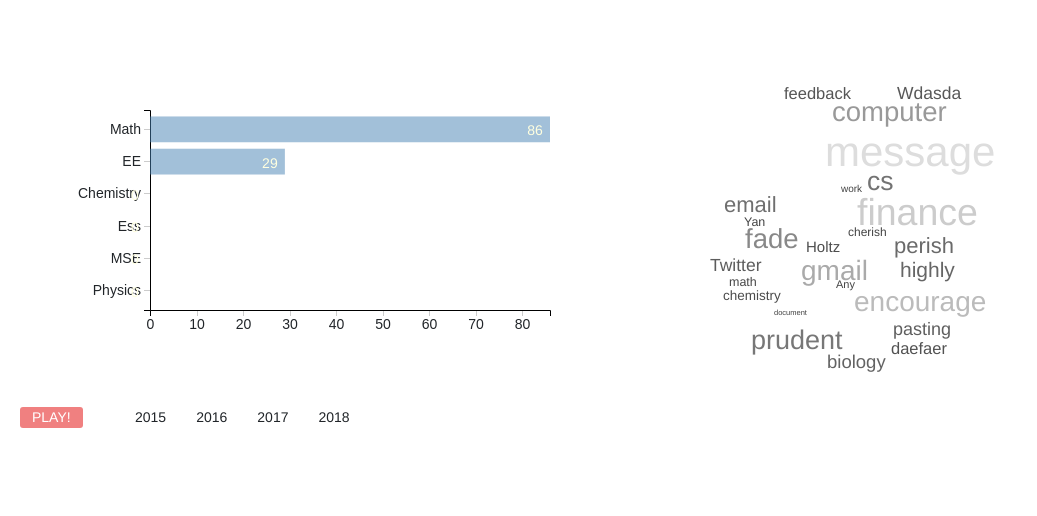
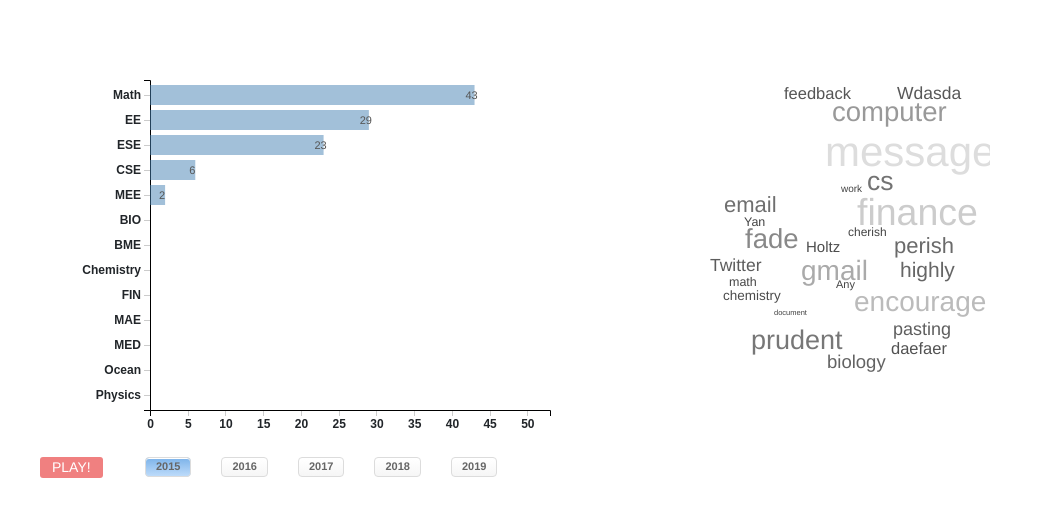
Before and after one commit to sheepmanchen/d3-vue, a Vue app: page / in a window 1280 px wide. Shown: the top 516 px of the page, without its empty margins (0-1037 px from the left). Built offline with nearby package versions, Linux system fonts and the light colour scheme; no server answers.

Commit message:
delete unused code

```diff
--- a/package.json
+++ b/package.json
@@ -8,10 +8,12 @@
     "lint": "vue-cli-service lint"
   },
   "dependencies": {
+    "axios": "^0.18.0",
     "core-js": "^2.6.5",
     "d3": "^5.9.2",
     "d3-dispatch": "^1.0.5",
-    "vue": "^2.6.10"
+    "vue": "^2.6.10",
+    "vue-axios": "^2.1.4"
   },
   "devDependencies": {
     "@vue/cli-plugin-babel": "^3.6.0",
--- a/src/App.vue
+++ b/src/App.vue
@@ -11,10 +11,12 @@
 </template>
 
 <script>
-// import HelloWorld from './components/HelloWorld.vue'
 import BarChart from './components/BarChart.vue';
 import WordCloud from './components/WordCloud';
-import * as d3 from 'd3';
+import Vue from 'vue'
+import axios from 'axios'
+import VueAxios from 'vue-axios'
+Vue.use(VueAxios,axios);
 
 export default {
   name: 'app',
@@ -27,6 +29,16 @@ export default {
     return{
 
     }
+  },
+  mounted() {
+    axios.get('HTTP://10.21.91.207:8080/exer/lecture').then((response)=>{
+      console.log(response.data);//成功回调
+    },(response)=>{
+      //失败回调
+      console.log("fail");
+      console.log(response);
+
+    });
   }
 }
 </script>
--- a/src/assets/js/myCloud.js
+++ b/src/assets/js/myCloud.js
@@ -1,10 +1,8 @@
 // var d3 = require("d3"),
 import * as d3 from 'd3'
 import cloud from './d3.layout.cloud.js'
-//  import * as d3 from 'd3'
-//     var cloud = require('./d3.layout.cloud.js').default();
 
-export default function () {
+export default function (callback) {
 
     var margin = {top: 10, right: 10, bottom: 10, left: 10},
         width = 350 - margin.left - margin.right,
@@ -26,10 +24,6 @@ export default function () {
         .attr("height", height + margin.top + margin.bottom)
         .append("g")
         .attr("class", "wordcloud")
-        // .attr("transform",
-        //     "translate(" + margin.left + "," + margin.top + ")");
-        // .style("width", "50%")
-        // .style("height", height)
         .attr("transform", "translate(" + margin.left * 7 + "," + margin.top * 7+ ")");
 
     d3.csv("topicData.csv").then(function(data) {
@@ -60,7 +54,8 @@ export default function () {
                 // appear outside of the SVG area
                 .selectAll("text")
                 .data(words)
-                .enter().append("text")
+                .enter()
+                .append("text")
                 .style("font-size", function (d) {
                     return d.size/2 + 5 + "px";
                 })
@@ -72,7 +67,29 @@ export default function () {
                 })
                 .text(function (d) {
                     return d.text;
+                })
+                .on("click", function (d) {
+                    // callback(d);
+                    // // console.log(d);
+                    // this.axios.get('10.21.91.207:8080/exer/lecture').then((response)=>{
+                    //     console.log(response.data);//成功回调
+                    // },(response)=>{
+                    //     //失败回调
+                    //     console.log("fail");
+                    //     console.log(response);
+                    //
+                    // })
+                    // d.style("fill","red");
                 });
         }
+
+        function callback(d){
+            // d.style("color","red");
+            console.log(d);
+            // d.text="www";
+        }
+
+
+
     })
 }
--- a/src/components/BarChart.vue
+++ b/src/components/BarChart.vue
@@ -13,16 +13,16 @@
             this.testDraw();
         },
         created() {
-            // this.getlinear();
+
         },
         methods: {
              testDraw(){
-                 var margin = {top:50, right: 50, bottom: 50, left:150};
+                 var margin = {top:20, right: 50, bottom: 50, left:150};
                  // var width = parseInt(d3.select('body').style('width'), 10) - margin.left - margin.right;
                  var width = 600 - margin.left - margin.right;
                  // var height = parseInt(d3.select('body').style('height'), 10) - margin.top - margin.bottom;
-                 var height = 300 - margin.top - margin.bottom;
-                 let buttonYears = [2015, 2016, 2017, 2018];
+                 var height = 400 - margin.top - margin.bottom;
+                 let buttonYears = [2015, 2016, 2017, 2018, 2019];
 
                  // var div = d3.select("body").append("div").attr("class", "toolTip");
 
@@ -38,10 +38,11 @@
 
                  var div = svg.append("div").attr("class","toolTip");
 
+                 var play_button_clicked=false;
                  svg =  svg.append("svg")
                      .attr("width", width + margin.left + margin.right)
-                     .attr("height", height + margin.bottom + margin.top)
-                     .append("g")
+                     .attr("height", height + margin.bottom + margin.top);
+                     svg = svg.append("g")
                      .attr("transform","translate(" + margin.left +","+margin.top+")");
 
                  // var form = d3.select("#myform").style("transform","translate(150px, 30px)");
@@ -51,12 +52,12 @@
                      .attr("class", "play-button button")
                      .style("transform","translate(10px,10px)")
                      .text("PLAY!")
-                     .style("transform","translate(" + 20 +"px ,"+ 20 +"px)");
+                     .style("transform","translate(" + 40 +"px ,"+ -10 +"px)");
 
                  let buttonContainer = d3.select(".outbox").append("div").attr("class", "container")
                      .style("width", "500px")
                      .style("height", "50px")
-                     .style("transform","translate(" + 10 +"px ,"+ 10 +"px)");
+                     .style("transform","translate(" + 20 +"px ,"+ -20 +"px)");
 
 
                  let buttons = buttonContainer.selectAll("div")
@@ -76,16 +77,17 @@
 
                  var playInterval;
                  buttons.on("click", function(d){
-                     // d3.select(".selected").classed("selected",false);
-                     // d3.select(this).classed("selected", true);
                      clearInterval(playInterval);
                      year = d;
                      update(year);
-                     // changeYear();
                  });
 
                  playButton.on("click", function(){
                      var i = 0;
+                     if (play_button_clicked===false){
+
+                         play_button_clicked=true;
+
                          playInterval = setInterval(function(){
                              update(buttonYears[i]);
                              console.log(buttonYears[i]);
@@ -94,14 +96,16 @@
                                  clearInterval(playInterval);
                              }
                          }, 1000);
+
+                         play_button_clicked=false;
+                     }
                  });
 
 
                  var xScale = d3.scaleLinear().range([0,width]);
                  var yScale = d3.scaleBand().range([0, height]).padding(0.2);
 
-                 // d3.select("input[value=\"2016\"]").property("checked", true);
-                 changeYear();
+                 // changeYear();
 
                  function update(updateYear){
 
@@ -115,43 +119,47 @@
 
                  }
 
+                 var dpt_data = [] ;
+                d3.csv("department_change.csv").then(function(data){
+                     // dpt_data.push(data);
+                    data.forEach(function (d) {
+                        dpt_data.push(d);
+                    });
+                    // dpt_data = data;
+                    changeYear();
+                 });
+                 // console.log(dpt_data);
+
+                 changeYear();
                  function changeYear() {
                      // var bar = svg.selectAll(".bar");
                      // bar.remove();
                      // svg.remove()
 
                      let dataSet;
-                     d3.csv("department_change.csv").then(function (data) {
+                     // d3.csv("department_change.csv").then(function (data) {
                          //
-                         console.log(data);
-                         dataSet = data.filter(function (e) {
+                         // console.log(dpt_data);
+                         dataSet = dpt_data.filter(function (e) {
                              return parseInt(e.year) == parseInt(year);
                          });
+
                          // fDta=data.filter(function(e){return e.dpt==="Mathematics"});
                          console.log(dataSet);
                          dataSet.sort(function (x, y) {
                              return d3.ascending(parseInt(y.totalNum), parseInt(x.totalNum));
                          });
-                         // dataSet.forEach(function (d) {
-                             // d.deparment = d.department;
-                             //  d.totalNum = parseInt(d.totoalNum);
-                             //     const xValue = parseInt(d.tv);
-                             //     const yValue = d.dpt;
-                         // });
 
                          const xValue = dataSet => parseInt(dataSet.totalNum);
                          const yValue = dataSet => dataSet.department;
 
-                         xScale.domain([0, d3.max(dataSet, xValue)]);
+                         xScale.domain([0, d3.max(dataSet, xValue)+10]);
+                         // xScale.domain([0, 130]);
                          yScale.domain(dataSet.map(yValue));
 
 
                          svg.select(".y.axis").remove();
                          svg.select(".x.axis").remove();
-                         // svg.selectAll(".temp-g").remove();
-                         // svg.select(".temp-svg").remove();
-                         // svg.selectAll(".text-g").remove();
-                         // svg.selectAll(".bar").remove();
 
                          svg.selectAll(".text-value").remove();
 
@@ -180,11 +188,7 @@
 
                          var bars = svg.selectAll(".bar").data(dataSet);
                          bars = bars.enter().append("g").attr("class", "temp-g");
-                         // bars.exit()
-                         //     .remove();
 
-
-                         // bars = svg.selectAll(".bar");
                          bars.append("rect")
                              .attr("class", "bar")
                              // .enter()
@@ -202,15 +206,16 @@
                              .duration(500)
                              .ease(d3.easeLinear)
                              .attr("class", "text-value")
-                             .attr("x", d => xScale(xValue(d)) - 15)
-                             .attr("y", d => yScale(yValue(d)) + 5)
+                             .attr("x", d => xScale(xValue(d)) - 3)
+                             .attr("y", d => yScale(yValue(d)) + 3)
                              .attr("dy", "1em")
                              .attr("text-anchor", "middle")
-                             .attr("font-size", "14px")
-                             .attr("fill", "lightyellow")
+                             .attr("font-size", "11px")
+                             .attr("fill", "#555")
                              .attr("opacity", '0')
                              // .attr("transform", function(d) { return "translate(20, -20)"; })
                              .text(function (d) {
+                                 if(d.totalNum!=0)
                                  return d.totalNum;
                              });
 
@@ -233,7 +238,7 @@
                          bars = svg.selectAll(".bar");
                          // updated data:
                          bars.transition()
-                             .duration(750)
+                             .duration(1000)
                              .ease(d3.easeLinear)
                              .attr("y", d => yScale(yValue(d)))
                              .attr("x", 0)
@@ -241,7 +246,7 @@
                              .attr("height", yScale.bandwidth());
 
 
-                     })
+                     // })
                  }
 
             },
@@ -265,8 +270,8 @@
         position: relative;
     }
     svg {
-        width: 100%;
-        height: 100%;
+        /*width: 100%;*/
+        /*height: 100%;*/
         position: center;
     }
 
@@ -322,7 +327,8 @@
     /*}*/
 
     .axis text {
-        font: 14px sans-serif;
+        font: 12px sans-serif;
+        font-weight: bold;
     }
 
     .axis path{
@@ -365,15 +371,15 @@
         overflow-x:hidden;
         overflow-y:hidden;
     }
-    .myButton{
-        float: left;
-        margin-left: 30px;
-        font-size: 14px;
-        height: 30px;
-        font-weight: lighter;
-        cursor: pointer;
+    /*.myButton{*/
+        /*float: left;*/
+        /*margin-left: 30px;*/
+        /*font-size: 14px;*/
+        /*height: 30px;*/
+        /*font-weight: lighter;*/
+        /*cursor: pointer;*/
 
-    }
+    /*}*/
 
     .play-button {
     position: absolute;
@@ -394,15 +400,61 @@
     /*height: 30px;*/
     }
 
-    /*.selected{*/
-        /*background:-webkit-gradient(linear, left top, left bottom, color-stop(0.05, #80b5ea), color-stop(1, #bddbfa));*/
-        /*background:-moz-linear-gradient(top, #80b5ea 5%, #bddbfa 100%);*/
-        /*background:-webkit-linear-gradient(top, #80b5ea 5%, #bddbfa 100%);*/
-        /*background:-o-linear-gradient(top, #80b5ea 5%, #bddbfa 100%);*/
-        /*background:-ms-linear-gradient(top, #80b5ea 5%, #bddbfa 100%);*/
-        /*background:linear-gradient(to bottom, #80b5ea 5%, #bddbfa 100%);*/
-        /*filter:progid:DXImageTransform.Microsoft.gradient(startColorstr='#80b5ea', endColorstr='#bddbfa',GradientType=0);*/
-        /*background-color:#80b5ea;    }*/
+    .myButton {
+        float: left;
+        margin-left: 30px;
+        height: 20px;
+        -moz-box-shadow:inset 0px 1px 0px 0px #ffffff;
+        -webkit-box-shadow:inset 0px 1px 0px 0px #ffffff;
+        box-shadow:inset 0px 1px 0px 0px #ffffff;
+        background:-webkit-gradient(linear, left top, left bottom, color-stop(0.05, #ffffff), color-stop(1, #f6f6f6));
+        background:-moz-linear-gradient(top, #ffffff 5%, #f6f6f6 100%);
+        background:-webkit-linear-gradient(top, #ffffff 5%, #f6f6f6 100%);
+        background:-o-linear-gradient(top, #ffffff 5%, #f6f6f6 100%);
+        background:-ms-linear-gradient(top, #ffffff 5%, #f6f6f6 100%);
+        background:linear-gradient(to bottom, #ffffff 5%, #f6f6f6 100%);
+        filter:progid:DXImageTransform.Microsoft.gradient(startColorstr='#ffffff', endColorstr='#f6f6f6',GradientType=0);
+        background-color:#ffffff;
+        -moz-border-radius:4px;
+        -webkit-border-radius:4px;
+        border-radius:4px;
+        border:1px solid #dcdcdc;
+        display:inline-block;
+        cursor:pointer;
+        color:#666666;
+        /*font-family:Arial;*/
+        font-size:11px;
+        font-weight:bold;
+        padding:0px 10px;
+        text-decoration:none;
+        text-align: center;
+        text-align-all: center;
+        /*text-shadow:0px 1px 0px #ffffff;*/
+    }
+    .myButton:hover {
+        background:-webkit-gradient(linear, left top, left bottom, color-stop(0.05, #f6f6f6), color-stop(1, #ffffff));
+        background:-moz-linear-gradient(top, #f6f6f6 5%, #ffffff 100%);
+        background:-webkit-linear-gradient(top, #f6f6f6 5%, #ffffff 100%);
+        background:-o-linear-gradient(top, #f6f6f6 5%, #ffffff 100%);
+        background:-ms-linear-gradient(top, #f6f6f6 5%, #ffffff 100%);
+        background:linear-gradient(to bottom, #f6f6f6 5%, #ffffff 100%);
+        filter:progid:DXImageTransform.Microsoft.gradient(startColorstr='#f6f6f6', endColorstr='#ffffff',GradientType=0);
+        background-color:#f6f6f6;
+    }
+    .myButton:active {
+        position:relative;
+        top:1px;
+    }
+    .selected{
+        background:-webkit-gradient(linear, left top, left bottom, color-stop(0.05, #80b5ea), color-stop(1, #bddbfa));
+        background:-moz-linear-gradient(top, #80b5ea 5%, #bddbfa 100%);
+        background:-webkit-linear-gradient(top, #80b5ea 5%, #bddbfa 100%);
+        background:-o-linear-gradient(top, #80b5ea 5%, #bddbfa 100%);
+        background:-ms-linear-gradient(top, #80b5ea 5%, #bddbfa 100%);
+        background:linear-gradient(to bottom, #80b5ea 5%, #bddbfa 100%);
+        filter:progid:DXImageTransform.Microsoft.gradient(startColorstr='#80b5ea', endColorstr='#bddbfa',GradientType=0);
+        background-color:#80b5ea;
+    }
     /*form {*/
     /*transform: translate(150px, 150px);*/
     /*}*/
```
Also changed, not shown: src/components/HelloWorld.vue (deleted, +0 -58 lines), src/main.js (+5 -2 lines), public/2016.csv (deleted), public/department_change.csv, 1 other file (tests, documents, lock files or other folders). Lines whose indentation alone changed are shown as unchanged.
